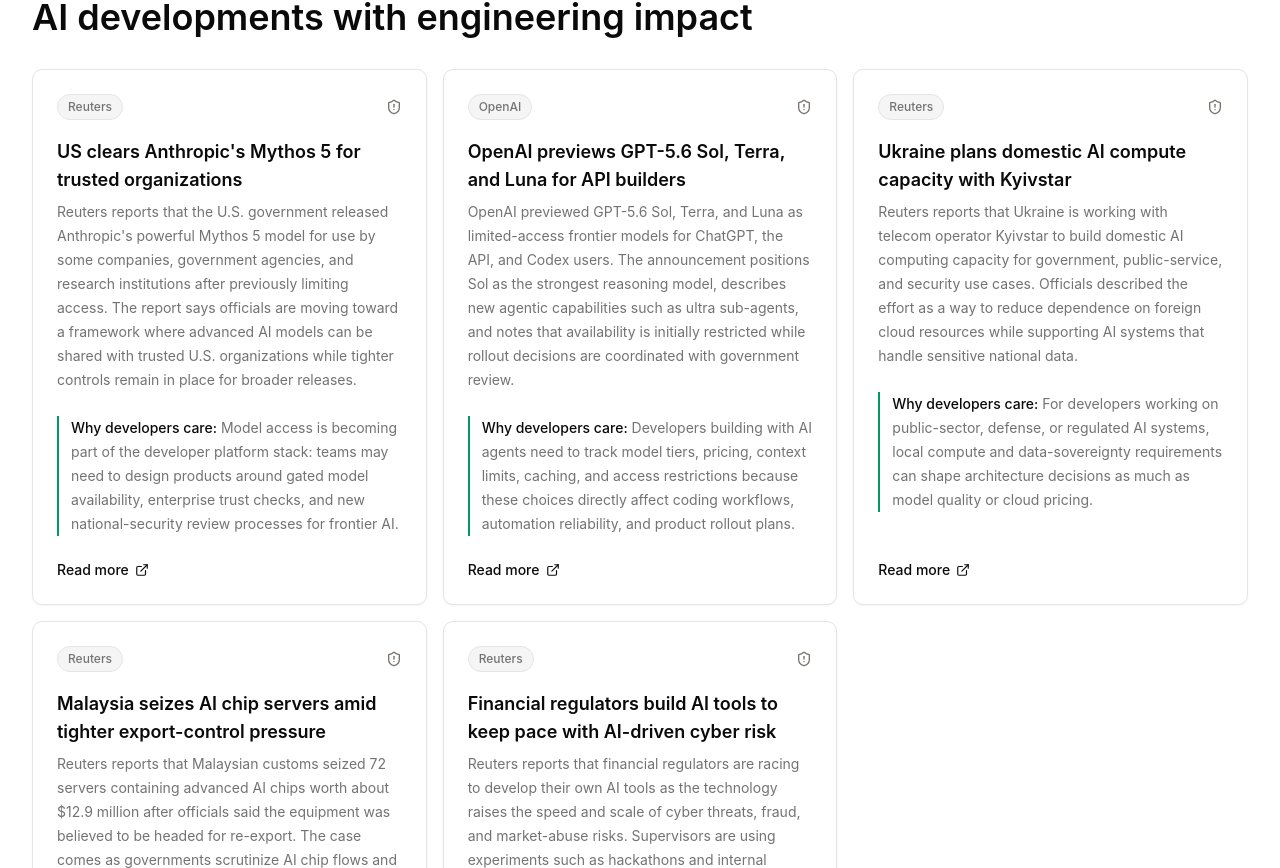
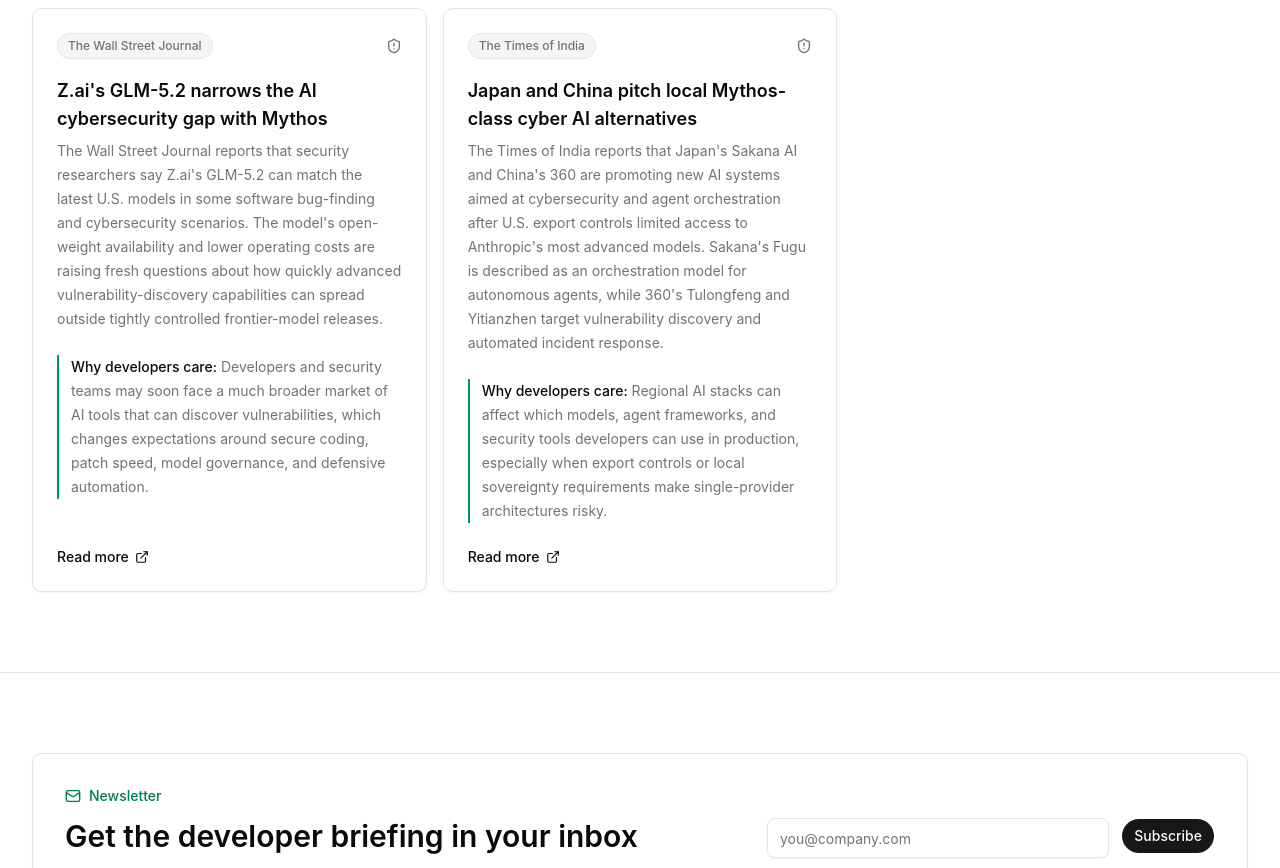
Before and after one commit to Zlatanoski/DevNews, a Next.js app in the folder frontend/: page / in a window 1280 px wide. Shown: the part 672-1540 px from the top of the page. Built offline with nearby package versions, Linux system fonts and the light colour scheme; no server answers.

Commit message:
Update Jun 28 2026 same-day verified stories
Only two strong developer-relevant stories passed the Jun 28 same-day publication check; source pool shortage noted.

```diff
--- a/frontend/src/components/digest-data.ts
+++ b/frontend/src/components/digest-data.ts
@@ -1,52 +1,23 @@
 export const stories = [
   {
     headline:
-      "US clears Anthropic's Mythos 5 for trusted organizations",
+      "Z.ai's GLM-5.2 narrows the AI cybersecurity gap with Mythos",
     summary:
-      "Reuters reports that the U.S. government released Anthropic's powerful Mythos 5 model for use by some companies, government agencies, and research institutions after previously limiting access. The report says officials are moving toward a framework where advanced AI models can be shared with trusted U.S. organizations while tighter controls remain in place for broader releases.",
-    source: "Reuters",
-    url: "https://www.reuters.com/technology/us-releases-anthropic-model-mythos-some-us-companies-semafor-reports-2026-06-26/",
+      "The Wall Street Journal reports that security researchers say Z.ai's GLM-5.2 can match the latest U.S. models in some software bug-finding and cybersecurity scenarios. The model's open-weight availability and lower operating costs are raising fresh questions about how quickly advanced vulnerability-discovery capabilities can spread outside tightly controlled frontier-model releases.",
+    source: "The Wall Street Journal",
+    url: "https://www.wsj.com/tech/ai/chinese-ai-anthropic-mythos-cybersecurity-574b02c2",
     why:
-      "Model access is becoming part of the developer platform stack: teams may need to design products around gated model availability, enterprise trust checks, and new national-security review processes for frontier AI.",
+      "Developers and security teams may soon face a much broader market of AI tools that can discover vulnerabilities, which changes expectations around secure coding, patch speed, model governance, and defensive automation.",
   },
   {
     headline:
-      "OpenAI previews GPT-5.6 Sol, Terra, and Luna for API builders",
+      "Japan and China pitch local Mythos-class cyber AI alternatives",
     summary:
-      "OpenAI previewed GPT-5.6 Sol, Terra, and Luna as limited-access frontier models for ChatGPT, the API, and Codex users. The announcement positions Sol as the strongest reasoning model, describes new agentic capabilities such as ultra sub-agents, and notes that availability is initially restricted while rollout decisions are coordinated with government review.",
-    source: "OpenAI",
-    url: "https://openai.com/index/previewing-gpt-5-6-sol/",
+      "The Times of India reports that Japan's Sakana AI and China's 360 are promoting new AI systems aimed at cybersecurity and agent orchestration after U.S. export controls limited access to Anthropic's most advanced models. Sakana's Fugu is described as an orchestration model for autonomous agents, while 360's Tulongfeng and Yitianzhen target vulnerability discovery and automated incident response.",
+    source: "The Times of India",
+    url: "https://timesofindia.indiatimes.com/technology/tech-news/chinese-and-japanese-companies-launch-ai-models-claim-they-are-as-powerful-as-anthropics-mythos/articleshow/132045152.cms",
     why:
-      "Developers building with AI agents need to track model tiers, pricing, context limits, caching, and access restrictions because these choices directly affect coding workflows, automation reliability, and product rollout plans.",
-  },
-  {
-    headline: "Ukraine plans domestic AI compute capacity with Kyivstar",
-    summary:
-      "Reuters reports that Ukraine is working with telecom operator Kyivstar to build domestic AI computing capacity for government, public-service, and security use cases. Officials described the effort as a way to reduce dependence on foreign cloud resources while supporting AI systems that handle sensitive national data.",
-    source: "Reuters",
-    url: "https://www.reuters.com/business/media-telecom/ukraine-plans-domestic-ai-computing-capacity-with-kyivstar-2026-06-26/",
-    why:
-      "For developers working on public-sector, defense, or regulated AI systems, local compute and data-sovereignty requirements can shape architecture decisions as much as model quality or cloud pricing.",
-  },
-  {
-    headline:
-      "Malaysia seizes AI chip servers amid tighter export-control pressure",
-    summary:
-      "Reuters reports that Malaysian customs seized 72 servers containing advanced AI chips worth about $12.9 million after officials said the equipment was believed to be headed for re-export. The case comes as governments scrutinize AI chip flows and attempt to prevent restricted hardware from reaching sanctioned destinations.",
-    source: "Reuters",
-    url: "https://www.reuters.com/world/china/malaysia-customs-seizes-ai-chips-worth-13-million-amid-us-export-concerns-2026-06-26/",
-    why:
-      "AI hardware supply chains affect developers indirectly through cloud capacity, inference cost, regional availability, and whether teams can rely on stable access to accelerators for training and production workloads.",
-  },
-  {
-    headline:
-      "Financial regulators build AI tools to keep pace with AI-driven cyber risk",
-    summary:
-      "Reuters reports that financial regulators are racing to develop their own AI tools as the technology raises the speed and scale of cyber threats, fraud, and market-abuse risks. Supervisors are using experiments such as hackathons and internal tooling projects to improve monitoring while balancing privacy and governance concerns.",
-    source: "Reuters",
-    url: "https://www.reuters.com/business/finance/financial-regulators-scramble-counter-ai-rise-with-own-tools-2026-06-26/",
-    why:
-      "Developers in fintech and enterprise software should expect more AI-aware compliance, auditability, and security expectations, especially for systems that touch trading, customer data, or automated decision-making.",
+      "Regional AI stacks can affect which models, agent frameworks, and security tools developers can use in production, especially when export controls or local sovereignty requirements make single-provider architectures risky.",
   },
 ]
 
```
